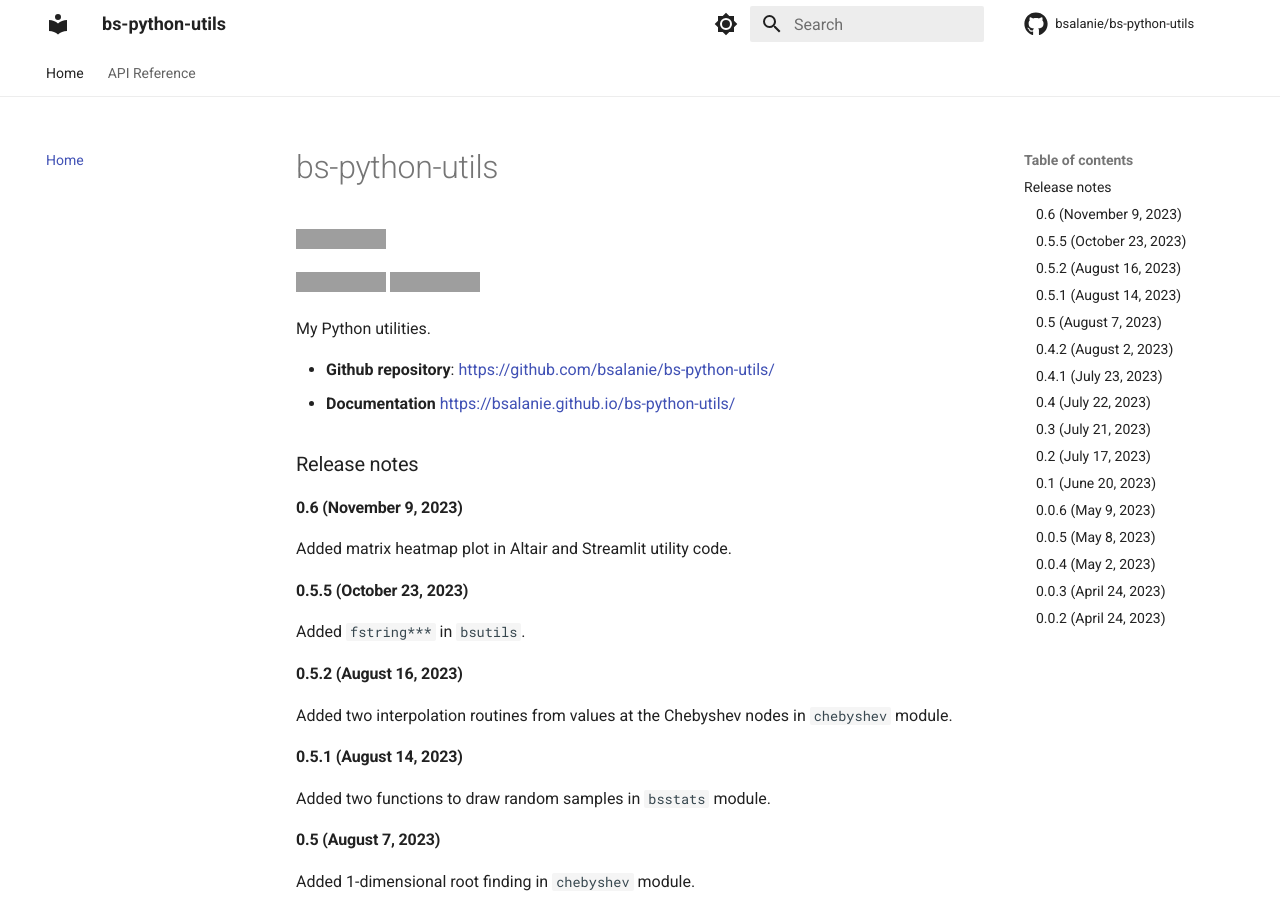
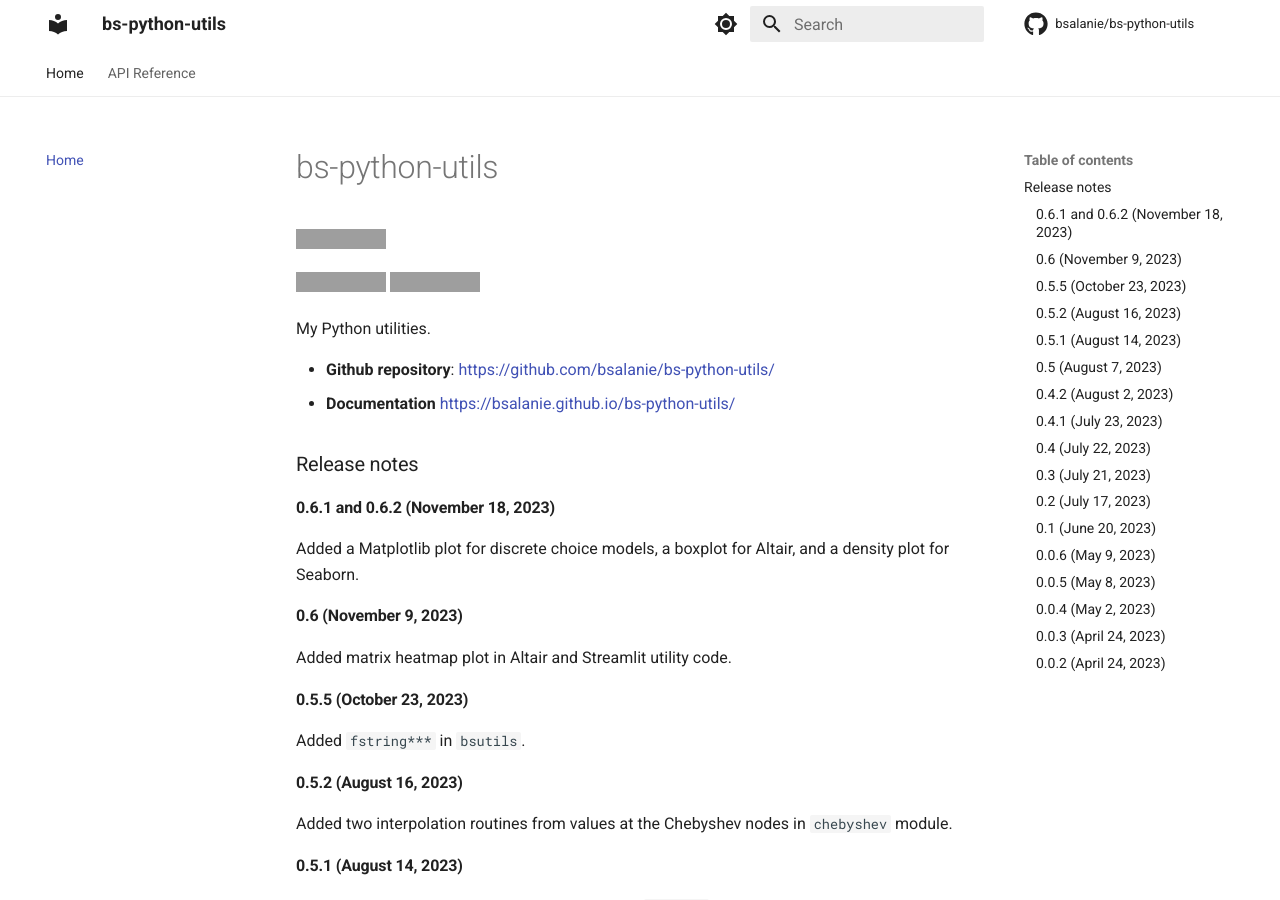
Before and after one commit to joneshector/bs-python-utils, an MkDocs documentation site: the page built from docs/index.md, in a window 1280 px wide and 900 px high. Built offline with MkDocs 1.6.1 and Material for MkDocs 9.7.7, drawn with Linux system fonts in a browser that asks for light colours; comment, search, counter and statistics services are not loaded; grey boxes are pictures that could not be loaded.

Commit message:
improved make for docs

```diff
--- a/docs/index.md
+++ b/docs/index.md
@@ -12,6 +12,9 @@ My Python utilities.
 - **Documentation** <https://bsalanie.github.io/bs-python-utils/>
 
 ### Release notes
+
+#### 0.6.1 and 0.6.2 (November 18, 2023)
+Added a Matplotlib plot for discrete choice models, a boxplot for Altair, and a density plot for Seaborn.
 
 #### 0.6 (November 9, 2023)
 
```
Also changed, not shown: 1 other file.
